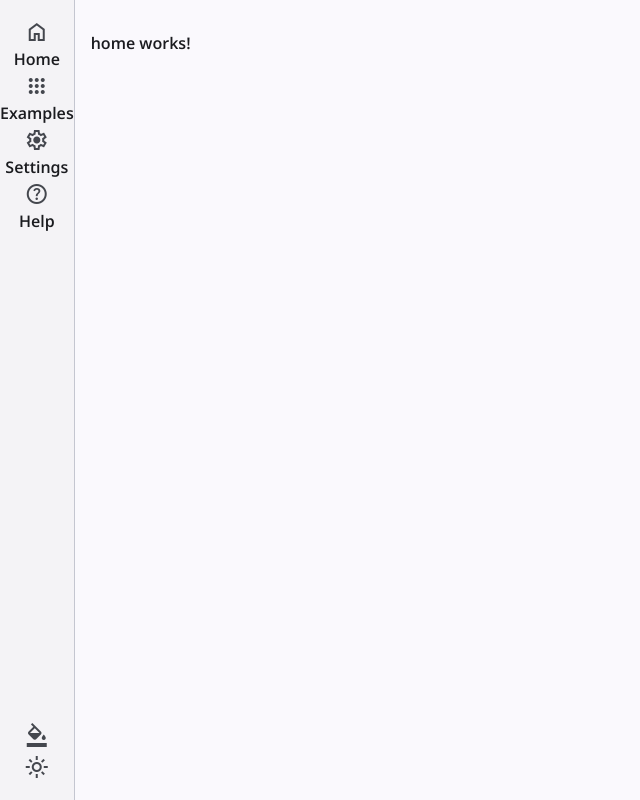
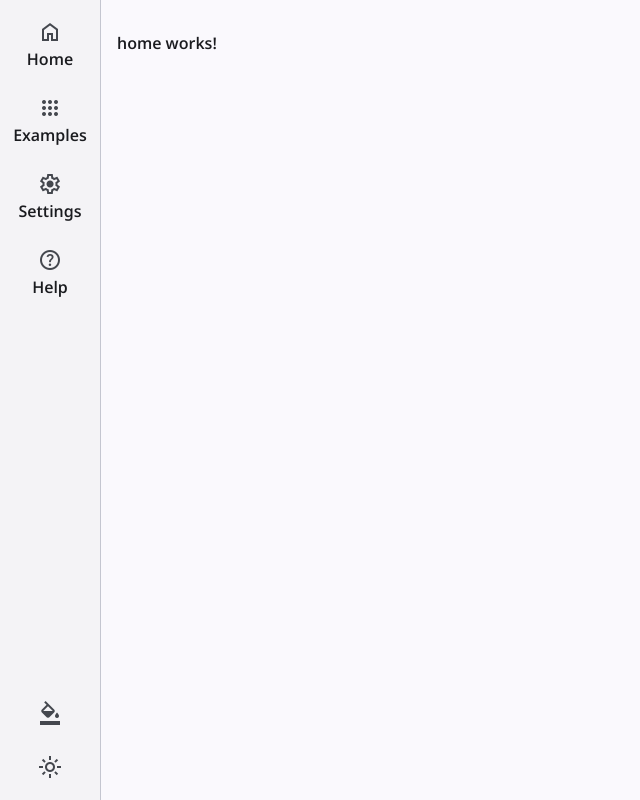
Before and after one commit to devcobos/NgBossLevel, an Angular app: page /home in a window 1280 px wide. Shown: the whole page, without its empty margins (0-640 px from the left). Built offline with nearby package versions, Linux system fonts and the light colour scheme.

Commit message:
vertical toolbar modify

```diff
--- a/src/app/core/layout/vertical-toolbar/vertical-toolbar.component.html
+++ b/src/app/core/layout/vertical-toolbar/vertical-toolbar.component.html
@@ -7,6 +7,7 @@
         [label]="item.label"
         (click)="handleNavigation(item)"
       />
+      <br />
     }
   </div>
 
@@ -14,6 +15,8 @@
     <button mat-icon-button aria-label="icon_toggle_dark_mode" [matMenuTriggerFor]="beforeMenu">
       <mat-icon>format_color_fill</mat-icon>
     </button>
+
+    <br />
 
     <mat-menu #beforeMenu="matMenu" [yPosition]="yPosition" [xPosition]="xPosition">
       @for (theme of avalibleThemes; track $index) {
--- a/src/app/core/layout/vertical-toolbar/vertical-toolbar.component.scss
+++ b/src/app/core/layout/vertical-toolbar/vertical-toolbar.component.scss
@@ -3,6 +3,7 @@
   flex-direction: column;
   justify-content: space-between;
   height: 100%;
+  width: 100px;
   z-index: 8;
   background-color: var(--mat-sys-surface-container-low);
   border-right: solid 1px var(--mat-sys-outline-variant, transparent);
```
